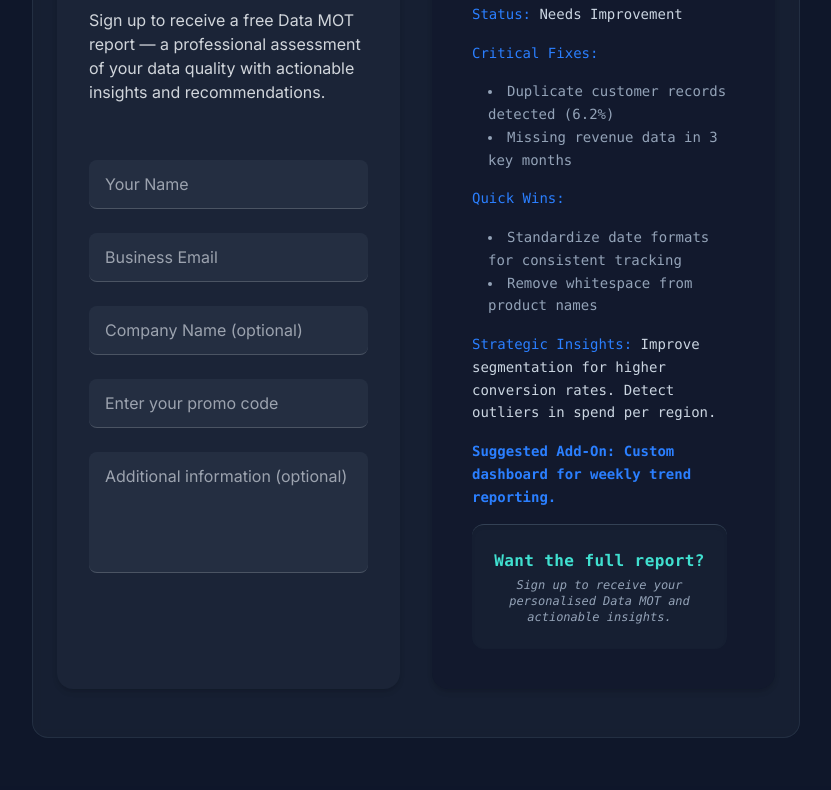
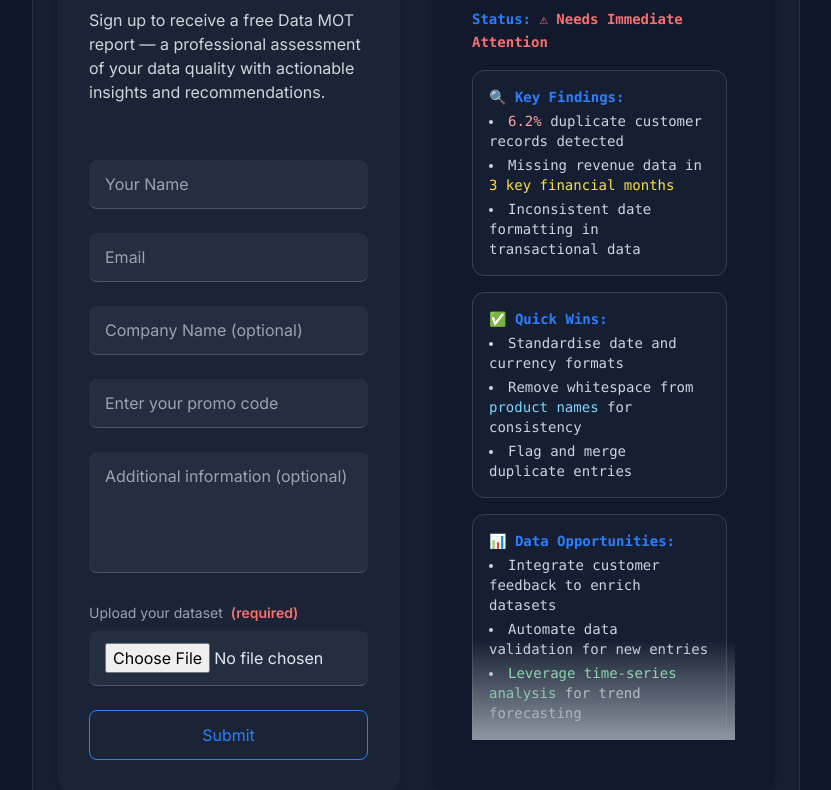
Before and after one commit to datastrides/Welcome, a plain HTML site: page index.html in a window 1280 px wide. Shown: the part 585-1375 px from the top of the page, without its empty margins (224-1055 px from the left). Drawn offline with nearby package versions, Linux system fonts and the light colour scheme.

Commit message:
Update index.html
now has attach

```diff
--- a/index.html
+++ b/index.html
@@ -69,6 +69,20 @@
       .submit-btn:hover {
         background-color: #2b7fff;
         color: white;
+      }
+      .preview-fade::after {
+        content: "";
+        position: absolute;
+        bottom: 0;
+        left: 0;
+        right: 0;
+        height: 100px;
+        background: linear-gradient(
+          to bottom,
+          transparent,
+          rgba(156, 163, 175, 0.9)
+        );
+        pointer-events: none;
       }
     </style>
   </head>
@@ -175,7 +189,7 @@
                   id="mot-email"
                   name="email"
                   class="form-input w-full"
-                  placeholder="Business Email"
+                  placeholder="Email"
                   required
                   autocomplete="email"
                 />
@@ -225,18 +239,57 @@
                   class="form-input w-full resize-none"
                 ></textarea>
               </div>
+              <div>
+                <label
+                  for="fileUpload"
+                  class="block text-sm mb-2 text-slate-400"
+                >
+                  Upload your dataset
+                  <span class="text-red-400 font-semibold ml-1"
+                    >(required)</span
+                  >
+                </label>
+                <input
+                  type="file"
+                  id="fileUpload"
+                  name="fileUpload"
+                  class="form-input w-full"
+                  accept=".csv,.xlsx,.xls,.txt,.json,.zip,.pdf"
+                  required
+                />
+              </div>
+
+              <button
+                type="submit"
+                class="submit-btn w-full py-3 px-6 text-center border border-primary text-primary hover:bg-primary hover:text-white rounded-button"
+              >
+                Submit
+              </button>
               <!-- Success message overlay -->
               <div
                 class="success-message absolute inset-0 bg-slate-800/50 backdrop-blur-sm flex flex-col items-center justify-center p-8 rounded-lg border border-slate-700/50 hidden"
                 id="motSuccessMessage"
               >
                 <h3 class="text-xl font-semibold mb-2 text-white">
-                  Thank You!
+                  Congratulations!
                 </h3>
                 <p class="text-center text-gray-400 mb-6">
-                  Thanks for signing up! We will reply soon with your free Data
-                  MOT.
+                  You’ve successfully submitted your Data MOT request. Our team
+                  will review your data and get back to you shortly.
                 </p>
+                <div
+                  class="mt-4 p-4 bg-slate-700/40 text-slate-200 rounded-md border border-primary"
+                >
+                  <p class="text-sm font-semibold text-primary mb-1">
+                    What happens next?
+                  </p>
+                  <p class="text-sm text-slate-300">
+                    Once you’ve submitted your form and uploaded your data, our
+                    team will review it and email you your personalised Data MOT
+                    report within
+                    <span class="text-white font-semibold">24–48 hours</span>.
+                  </p>
+                </div>
                 <button
                   id="motBackButton"
                   class="py-2 px-6 text-primary hover:text-primary/80 transition-colors !rounded-button whitespace-nowrap"
@@ -255,29 +308,83 @@
               Sample Data MOT Report
             </h3>
             <div
-              class="space-y-4 text-sm text-slate-300 font-mono leading-relaxed relative pr-2"
+              class="space-y-4 text-sm text-slate-300 font-mono leading-relaxed relative pr-2 preview-fade"
             >
-              <p><span class="text-primary">Overall Score:</span> 62/100</p>
-              <p><span class="text-primary">Status:</span> Needs Improvement</p>
-              <p><span class="text-primary">Critical Fixes:</span></p>
-              <ul class="list-disc list-inside pl-4 text-slate-400">
-                <li>Duplicate customer records detected (6.2%)</li>
-                <li>Missing revenue data in 3 key months</li>
-              </ul>
-              <p><span class="text-primary">Quick Wins:</span></p>
-              <ul class="list-disc list-inside pl-4 text-slate-400">
-                <li>Standardize date formats for consistent tracking</li>
-                <li>Remove whitespace from product names</li>
-              </ul>
               <p>
-                <span class="text-primary">Strategic Insights:</span> Improve
-                segmentation for higher conversion rates. Detect outliers in
-                spend per region.
+                <span class="text-primary font-semibold">Overall Score:</span>
+                <span class="text-yellow-400 font-bold text-lg">62 / 100</span>
               </p>
-              <p class="text-primary font-semibold">
-                Suggested Add-On: Custom dashboard for weekly trend reporting.
+              <p>
+                <span class="text-primary font-semibold">Status:</span>
+                <span class="text-red-400 font-semibold"
+                  >⚠ Needs Immediate Attention</span
+                >
               </p>
 
+              <div
+                class="bg-slate-800/40 rounded-md p-4 border border-slate-700"
+              >
+                <p class="text-sm text-primary font-bold mb-1">
+                  🔍 Key Findings:
+                </p>
+                <ul
+                  class="list-disc list-inside text-slate-300 text-sm space-y-1"
+                >
+                  <li>
+                    <span class="text-red-300">6.2%</span> duplicate customer
+                    records detected
+                  </li>
+                  <li>
+                    Missing revenue data in
+                    <span class="text-yellow-300 font-medium"
+                      >3 key financial months</span
+                    >
+                  </li>
+                  <li>Inconsistent date formatting in transactional data</li>
+                </ul>
+              </div>
+
+              <div
+                class="bg-slate-800/40 rounded-md p-4 border border-slate-700"
+              >
+                <p class="text-sm text-primary font-bold mb-1">
+                  ✅ Quick Wins:
+                </p>
+                <ul
+                  class="list-disc list-inside text-slate-300 text-sm space-y-1"
+                >
+                  <li>Standardise date and currency formats</li>
+                  <li>
+                    Remove whitespace from
+                    <span class="text-sky-300">product names</span> for
+                    consistency
+                  </li>
+                  <li>Flag and merge duplicate entries</li>
+                </ul>
+              </div>
+
+              <!-- Extra box section for more preview content -->
+              <div
+                class="bg-slate-800/40 rounded-md p-4 border border-slate-700"
+              >
+                <p class="text-sm text-primary font-bold mb-1">
+                  📊 Data Opportunities:
+                </p>
+                <ul
+                  class="list-disc list-inside text-slate-300 text-sm space-y-1"
+                >
+                  <li>Integrate customer feedback to enrich datasets</li>
+                  <li>Automate data validation for new entries</li>
+                  <li>
+                    <span class="text-green-300"
+                      >Leverage time-series analysis</span
+                    >
+                    for trend forecasting
+                  </li>
+                </ul>
+              </div>
+
+              <!--
               <div
                 class="mt-10 py-6 border-t border-slate-700 text-center bg-slate-800/40 rounded-md shadow-inner"
               >
@@ -289,6 +396,7 @@
                   insights.
                 </p>
               </div>
+              -->
             </div>
           </div>
         </section>
```
